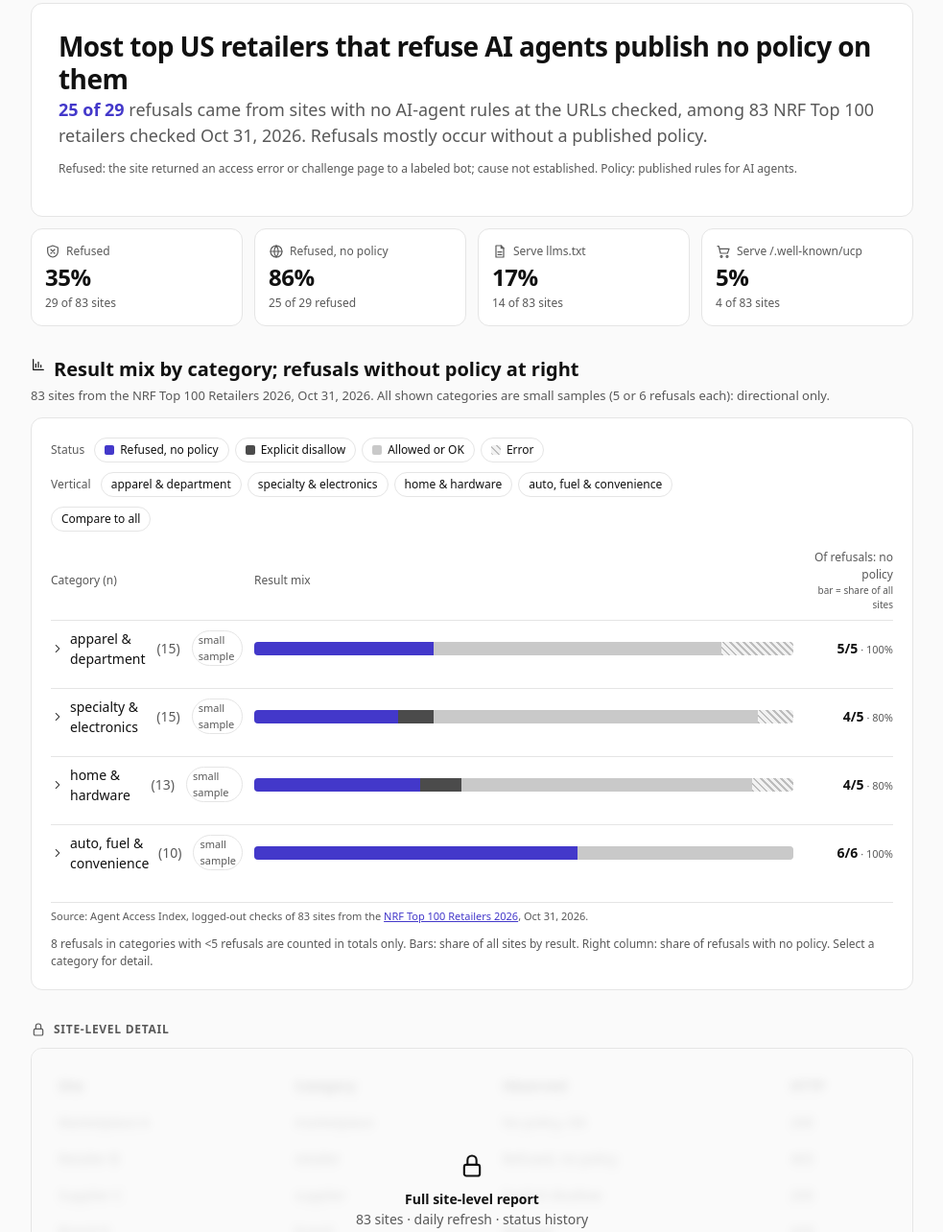
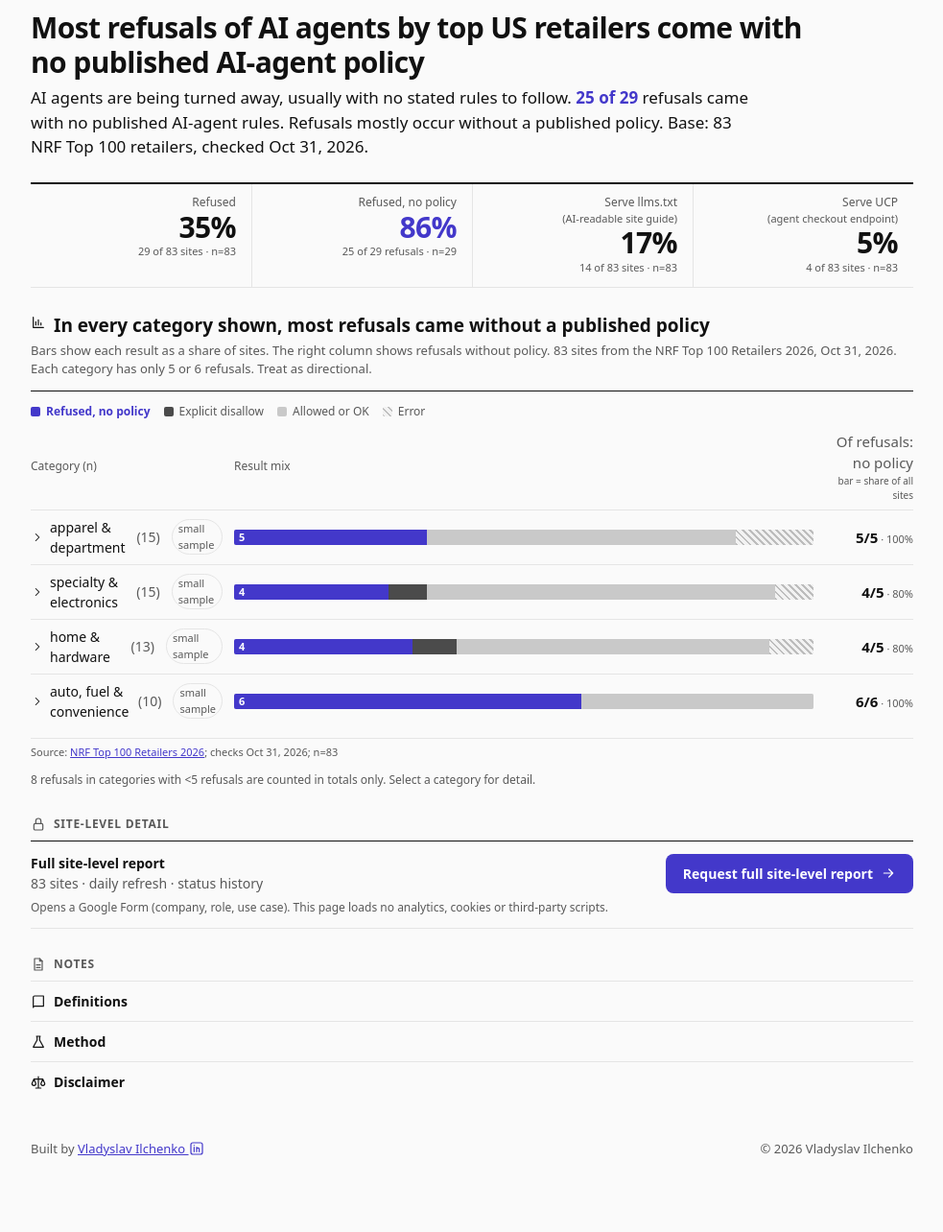
Before and after one commit to aIdvalor/agent-access-index-site, a plain HTML site: page index.html in a window 1280 px wide. Shown: the part 83-1367 px from the top of the page at 96% size, without its empty margins (148-1131 px from the left). Drawn offline with Linux system fonts and the light colour scheme.

Commit message:
Consulting-style polish: action title, flat KPI row with bases, direct labels, glosses, flattened sections

```diff
--- a/index.html
+++ b/index.html
@@ -68,7 +68,24 @@ footer{margin-top:40px;font-size:13px;color:var(--mut);display:flex;justify-cont
 @media(max-width:680px){.fbtn{display:inline-flex;margin-bottom:8px}.fbtn[aria-expanded=true]{background:var(--ink);color:#fff}#fv{display:none}#fv.open{display:flex}}
 @media(prefers-reduced-motion:reduce){*{transition:none!important}}
 @media(max-width:680px){.dgrid{grid-template-columns:1fr}}
-.badge{display:inline-block;margin-left:6px;padding:1px 6px;border:1px solid var(--line);border-radius:999px;font-size:11px;font-weight:500;color:var(--mut);vertical-align:1px}.mb{display:none}@media(max-width:680px){.dk{display:none}.mb{display:inline;cursor:help}}.spark[hidden]{display:none}</style></head><body>
+.badge{display:inline-block;margin-left:6px;padding:1px 6px;border:1px solid var(--line);border-radius:999px;font-size:11px;font-weight:500;color:var(--mut);vertical-align:1px}.mb{display:none}@media(max-width:680px){.dk{display:none}.mb{display:inline;cursor:help}}.spark[hidden]{display:none}
+body{font-variant-numeric:tabular-nums}
+.hero{border:0;background:none;padding:0;border-radius:0;margin-top:28px}
+.hero h1{font-size:30px;max-width:820px}.hero .sub{font-size:17px;max-width:760px;margin:6px 0 0;color:var(--ink)}
+.kpis{gap:0;margin-top:24px;border-top:2px solid var(--ink);border-bottom:1px solid var(--line)}
+.kpis .k{padding:10px 16px 12px 0;text-align:right}.kpis .k+.k{border-left:1px solid var(--line);padding-left:16px}
+.kpis .l{display:block;font-size:12px;color:var(--mut);text-align:right}.kpis .v{font-size:30px;font-weight:650;line-height:1.15;letter-spacing:-.02em}
+.kpis .hi .v{color:var(--acc)}.g{display:block;font-size:11px}.kpis .n{font-size:11px;color:var(--mut)}
+.flat{border-top:1px solid var(--ink);padding-top:6px}
+.key{font-size:12px;color:var(--mut);margin:6px 0 4px;display:flex;flex-wrap:wrap;gap:4px 14px;align-items:center}.key .sw{margin-right:-8px}.acc{color:var(--acc)}
+.row{padding:7px 0}.bar{border-radius:2px;height:16px}.bar span{position:relative}
+.bar span[data-l]::after{content:attr(data-l);position:absolute;left:5px;top:0;font-size:11px;line-height:16px;color:#fff;font-weight:600}
+.pct{font-size:15px}
+.cta{display:grid;grid-template-columns:1fr auto;gap:6px 16px;align-items:center;padding:12px 0;border-bottom:1px solid var(--line)}.cta #ctanote{grid-column:1/-1}
+details{border:0;border-top:1px solid var(--line);border-radius:0;background:none;padding:10px 0;margin:0}
+h2{margin:28px 0 8px}#cat{font-size:19px}
+@media(max-width:680px){.kpis{grid-template-columns:repeat(2,1fr)}.kpis .k:nth-child(3){border-left:0;padding-left:0}.kpis .k:nth-child(n+3){border-top:1px solid var(--line)}.hero h1{font-size:23px}.cta{grid-template-columns:1fr}}
+[hidden]{display:none!important}</style></head><body>
 <svg width="0" height="0" style="position:absolute" aria-hidden="true"><defs>
 <symbol id="i-bot" viewBox="0 0 24 24"><rect x="4" y="8" width="16" height="12" rx="3"/><path d="M12 4v4M9 13h.01M15 13h.01M9 17h6"/></symbol>
 <symbol id="i-cal" viewBox="0 0 24 24"><rect x="3" y="5" width="18" height="16" rx="2"/><path d="M16 3v4M8 3v4M3 10h18"/></symbol>
@@ -90,37 +107,32 @@ footer{margin-top:40px;font-size:13px;color:var(--mut);display:flex;justify-cont
 <span class="pill" id="upd"><svg class="ico" aria-hidden="true"><use href="#i-cal"/></svg><span></span></span></header>
 
 <section class="card hero" aria-labelledby="h1">
-<h1 id="h1">Most top US retailers that refuse AI agents publish no policy on them</h1>
+<h1 id="h1">Most refusals of AI agents by top US retailers come with no published AI-agent policy</h1>
 <div class="sub" id="hsub"></div>
-<p class="def mut">Refused: the site returned an access error or challenge page to a labeled bot; cause not established. Policy: published rules for AI agents.</p>
 </section>
 
 <div class="kpis" id="kpis"></div>
 <div class="card spark" hidden><div><div style="font-weight:600">Trend</div><div class="mut" style="font-size:12px">Daily series begins Oct 30, 2026.</div></div></div>
 
-<h2 id="cat"><svg class="ico" aria-hidden="true"><use href="#i-chart"/></svg><span id="ctitle">Result mix by category; refusals without policy at right</span></h2>
-<p class="sub" id="csub">83 sites from the NRF Top 100 Retailers 2026, Oct 31, 2026. All shown categories are small samples (5 or 6 refusals each): directional only.</p>
-<section class="card" aria-labelledby="cat">
-<div class="chips" id="fs" role="group" aria-label="Filter by status"><span class="lbl">Status</span></div>
-<button class="chip fbtn" id="fbtn" aria-expanded="false" aria-controls="fv">Filter</button>
-<div class="chips" id="fv" role="group" aria-label="Filter by vertical"><span class="lbl">Vertical</span></div>
-<div class="chips"><button class="chip" id="cmp" aria-pressed="false">Compare to all</button></div>
+<h2 id="cat"><svg class="ico" aria-hidden="true"><use href="#i-chart"/></svg><span id="ctitle">In every category shown, most refusals came without a published policy</span></h2>
+<p class="sub" id="csub">Bars show each result as a share of sites. The right column shows refusals without policy. 83 sites from the NRF Top 100 Retailers 2026, Oct 31, 2026. Each category has only 5 or 6 refusals. Treat as directional.</p>
+<section class="flat" aria-labelledby="cat">
+<p class="key"><span class="sw" style="background:var(--c-block)"></span><b class="acc">Refused, no policy</b> <span class="sw" style="background:var(--c-dis)"></span>Explicit disallow <span class="sw" style="background:var(--c-ok)"></span>Allowed or OK <span class="sw hatch"></span>Error</p>
+<div class="chips" hidden id="fs" role="group" aria-label="Filter by status"><span class="lbl">Status</span></div>
+<button class="chip fbtn" hidden id="fbtn" aria-expanded="false" aria-controls="fv">Filter</button>
+<div class="chips" hidden id="fv" role="group" aria-label="Filter by vertical"><span class="lbl">Vertical</span></div>
+<div class="chips" hidden><button class="chip" id="cmp" aria-pressed="false">Compare to all</button></div>
 <div id="chart" role="table" aria-label="Result mix by category; refusals without policy at right"></div>
-<p class="src" id="srcline">Source: Agent Access Index, logged-out checks of 83 sites from the <a href="https://nrf.com/research-insights/top-retailers/top-100-retailers/top-100-retailers-2026-list" rel="noopener">NRF Top 100 Retailers 2026</a>, Oct 31, 2026.</p>
-<p class="mut" style="font-size:12px;margin:12px 0 0">8 refusals in categories with &lt;5 refusals are counted in totals only. Bars: share of all sites by result. Right column: share of refusals with no policy. Select a category for detail.</p>
+<p class="src" id="srcline">Source: <a href="https://nrf.com/research-insights/top-retailers/top-100-retailers/top-100-retailers-2026-list" rel="noopener">NRF Top 100 Retailers 2026</a>; checks Oct 31, 2026; n=83</p>
+<p class="mut" style="font-size:12px;margin:12px 0 0">8 refusals in categories with &lt;5 refusals are counted in totals only. Select a category for detail.</p>
 </section>
 
 <h2 id="lk"><svg class="ico" aria-hidden="true"><use href="#i-lock"/></svg>Site-level detail</h2>
-<section class="card lock" aria-labelledby="lk">
-<table aria-hidden="true"><thead><tr><th>Site</th><th>Category</th><th>Observed</th><th>HTTP</th></tr></thead><tbody id="fake"></tbody></table>
-<div class="over"><svg class="ico" aria-hidden="true"><use href="#i-lock"/></svg>
-<div><b>Full site-level report</b><br><span class="mut">83 sites · daily refresh · status history</span></div>
-<a class="btn" id="cta" href="https://docs.google.com/forms/d/e/1FAIpQLScYukIjtdoUHKAbPR_PF6Rcn-_-QXFUb2s7fFT-fSTxp5CREQ/viewform?usp=header" rel="noopener">Request full site-level report<svg class="ico" aria-hidden="true"><use href="#i-arrow"/></svg></a>
-<span class="mut" style="font-size:12px" id="ctanote">Opens a Google Form (company, role, use case). This page loads no analytics, cookies or third-party scripts.</span></div>
-</section>
+<section class="flat cta" aria-labelledby="lk"><div><b>Full site-level report</b><br><span class="mut">83 sites · daily refresh · status history</span></div><a class="btn" id="cta" href="https://docs.google.com/forms/d/e/1FAIpQLScYukIjtdoUHKAbPR_PF6Rcn-_-QXFUb2s7fFT-fSTxp5CREQ/viewform?usp=header" rel="noopener">Request full site-level report<svg class="ico" aria-hidden="true"><use href="#i-arrow"/></svg></a><span class="mut" style="font-size:12px" id="ctanote">Opens a Google Form (company, role, use case). This page loads no analytics, cookies or third-party scripts.</span></section>
 
 <h2><svg class="ico" aria-hidden="true"><use href="#i-file"/></svg>Notes</h2>
 <details id="d-def"><summary><svg class="ico" aria-hidden="true"><use href="#i-book"/></svg>Definitions</summary><ul>
+<li><b>Refused</b>: the site returned an access error or challenge page to a labeled bot; cause not established. <b>Policy</b>: published rules for AI agents.</li>
 <li><b>Explicit disallow</b>: robots.txt has Disallow groups for AI agents or crawlers (or <code>*</code>).</li>
 <li><b>Allowed or OK</b>: AI user agents named and allowed, or no policy and the fetch succeeded.</li>
 <li><b>Refused, no policy</b>: no published AI-agent rules, and the site returned an access error or challenge page. Cause not established.</li>
@@ -142,12 +154,12 @@ const G=[["block","Refused, no policy","var(--c-block)",b=>b.no_policy_blocked||
 ["mix","Refused or error (n<5)","var(--c-err)",b=>b.no_policy_blocked_or_error||0,"hatch"]];
 const d=new Date(D.run_date+"T12:00:00Z");
 $("upd").lastElementChild.textContent=`Updated ${d.toLocaleDateString("en-US",{month:"short",day:"numeric",year:"numeric",timeZone:"UTC"})} · daily`;
-$("hsub").innerHTML=`<b>${T.blocked_no_policy} of ${T.blocked}</b> refusals came from sites with no AI-agent rules at the URLs checked, among 83 NRF Top 100 retailers checked Oct 31, 2026. Refusals mostly occur without a published policy.`;
-const kp=[["i-shield","Refused",pc(T.blocked,T.n),`${T.blocked} of ${T.n} sites`],
-["i-globe","Refused, no policy",pc(T.blocked_no_policy,T.blocked),`${T.blocked_no_policy} of ${T.blocked} refused`],
-["i-file","Serve llms.txt",pc(T.llms_txt,T.n),`${T.llms_txt} of ${T.n} sites`],
-["i-cart","Serve /.well-known/ucp",pc(T.ucp,T.n),`${T.ucp} of ${T.n} sites`]];
-$("kpis").innerHTML=kp.map(([i,l,v,s])=>`<div class="card"><div class="l"><svg class="ico" aria-hidden="true"><use href="#${i}"/></svg>${l}</div><div class="v">${v}</div><div class="mut" style="font-size:12px">${s}</div></div>`).join("");
+$("hsub").innerHTML=`AI agents are being turned away, usually with no stated rules to follow. <b>${T.blocked_no_policy} of ${T.blocked}</b> refusals came with no published AI-agent rules. Refusals mostly occur without a published policy. Base: 83 NRF Top 100 retailers, checked Oct 31, 2026.`;
+const kp=[["Refused",pc(T.blocked,T.n),`${T.blocked} of ${T.n} sites`,`n=${T.n}`],
+["Refused, no policy",pc(T.blocked_no_policy,T.blocked),`${T.blocked_no_policy} of ${T.blocked} refusals`,`n=${T.blocked}`],
+["Serve llms.txt <span class=\"g\">(AI-readable site guide)</span>",pc(T.llms_txt,T.n),`${T.llms_txt} of ${T.n} sites`,`n=${T.n}`],
+["Serve UCP <span class=\"g\">(agent checkout endpoint)</span>",pc(T.ucp,T.n),`${T.ucp} of ${T.n} sites`,`n=${T.n}`]];
+$("kpis").innerHTML=kp.map(([l,v,s,n],i)=>`<div class="k${i===1?" hi":""}"><div class="l">${l}</div><div class="v">${v}</div><div class="n">${s} · ${n}</div></div>`).join("");
 const DEF={block:"No published AI-agent rules, and the site returned an access error or challenge page. Cause not established.",
 dis:"robots.txt has Disallow groups for AI agents or crawlers (or *).",ok:"AI agents named and allowed, or no policy and the fetch succeeded.",
 err:"Timeout or network error. Recorded as an error, not a refusal.",mix:"Refused and error are combined because there were fewer than 5 refusals."};
@@ -162,7 +174,7 @@ $("fs").innerHTML='<span class="lbl">Status</span>'+used.map(g=>`<button class="
 $("fv").innerHTML='<span class="lbl">Vertical</span>'+SHOWN.map(c=>`<button class="chip" data-v="${esc(c.category)}" aria-pressed="${st.v.includes(c.category)}">${esc(c.category)}</button>`).join("");
 $("cmp").setAttribute("aria-pressed",st.cmp)}
 function seg(g,v,c,id){const p=Math.round(100*v/c.n),lab=`${g[1]}: ${v} of ${c.n} (${p}%)`;
-return `<span tabindex="0" class="${g[4]} ${st.s&&st.s!==g[0]?"dim":""}" style="width:${100*v/c.n}%;background:${g[2]}" aria-label="${esc(c.category)}, ${lab}" data-tip="<b>${esc(lab)}</b><br>${DEF[g[0]]}"></span>`}
+return `<span tabindex="0" class="${g[4]} ${st.s&&st.s!==g[0]?"dim":""}" style="width:${100*v/c.n}%;background:${g[2]}"${g[0]==="block"?` data-l="${v}"`:""} aria-label="${esc(c.category)}, ${lab}" data-tip="<b>${esc(lab)}</b><br>${DEF[g[0]]}"></span>`}
 function share(c){return c.blocked_suppressed?`<span class="pct na" role="cell" title="Fewer than 5 refusals">n&lt;5</span>`:`<span class="pct" role="cell">${c.blocked_no_policy}/${c.blocked}<span class="mut" style="font-weight:400;font-size:11px"> · ${c.blocked_no_policy_pct}%</span></span>`}
 function sowhat(c){if(c.blocked_suppressed)return"Fewer than 5 refusals; not compared.";const p=c.blocked_no_policy_pct,t=T.blocked_no_policy_pct;
 return p>t?`${p}% of refusals had no policy, vs ${t}% overall.`:p===t?`In line with overall (${p}%).`:`${p}% of refusals had no policy, vs ${t}% overall; policies are more common here.`}
@@ -170,7 +182,7 @@ function drawer(c){const b=c.buckets,P=(v,n)=>`${v} of ${n} (${Math.round(100*v/
 return `<div><p class="so">${sowhat(c)}</p><div class="dgrid">
 <div><h3>Result mix</h3><ul>${used.map(g=>[g,g[3](b)]).filter(x=>x[1]).map(([g,v])=>`<li>${g[1]}: ${P(v,c.n)}${g[0]==="mix"?"":cmp(v,c.n,g[3](T.buckets))}</li>`).join("")}</ul></div>
 <div><h3>robots.txt</h3><ul><li>Disallow for agents (or *): ${b.disallow_agents}</li><li>Disallow for training crawlers only: ${b.disallow_training_only}</li><li>Named agents allowed: ${b.named_allowed}</li></ul></div>
-<div><h3>Agent signals</h3><ul><li>llms.txt: ${P(c.llms_txt,c.n)}${cmp(c.llms_txt,c.n,T.llms_txt)}</li><li>/.well-known/ucp: ${P(c.ucp,c.n)}${cmp(c.ucp,c.n,T.ucp)}</li></ul></div></div></div>`}
+<div><h3>Agent signals</h3><ul><li>llms.txt (AI-readable site guide): ${P(c.llms_txt,c.n)}${cmp(c.llms_txt,c.n,T.llms_txt)}</li><li>UCP (agent checkout endpoint): ${P(c.ucp,c.n)}${cmp(c.ucp,c.n,T.ucp)}</li></ul></div></div></div>`}
 function row(c,id,ref){const parts=used.map(g=>[g,g[3](c.buckets)]).filter(x=>x[1]),open=st.open===c.category&&!ref;
 const name=ref?`<span role="rowheader"><b>All sites</b> <span class="mut">(${c.n})</span></span>`:`<span role="rowheader"><button class="rowbtn" aria-expanded="${open}" aria-controls="dr${id}" data-c="${esc(c.category)}"><svg class="ico chev" aria-hidden="true"><use href="#i-chev"/></svg>${esc(c.category)} <span class="mut">(${c.n})</span>${c.small_sample||c.blocked<10?'<span class="badge" title="Small sample (few refusals or n under 15): directional only">small sample</span>':""}</button></span>`;
 return `<div class="row ${ref?"ref":""}" role="row">${name}<div class="bar" role="cell">${parts.map(([g,v])=>seg(g,v,c,id)).join("")}</div>${share(c)}${ref?"":`<div class="drawer ${open?"open":""}" id="dr${id}" role="region" aria-label="${esc(c.category)} breakdown" ${open?"":"hidden"}>${drawer(c)}</div>`}</div>`}
@@ -195,6 +207,4 @@ document.addEventListener("keydown",e=>{if(MOB.matches&&(e.key==="Enter"||e.key=
 $("fbtn").addEventListener("click",()=>{const o=$("fbtn").getAttribute("aria-expanded")!=="true";$("fbtn").setAttribute("aria-expanded",o);$("fv").classList.toggle("open",o)});
 document.addEventListener("keydown",e=>{if(e.key==="Escape")hide()});let shownAt=0;addEventListener("scroll",()=>{if(Date.now()-shownAt>400)hide()},{passive:true});
 addEventListener("hashchange",()=>{readHash();render()});readHash();render();
-const cats=["Marketplace","Retailer","Supplier","Brand","Grocer","Travel"],obs=["No policy, OK","Refused, no policy","Explicit disallow","Allowed"],hs=[200,403,200,429];
-$("fake").innerHTML=Array.from({length:8},(_,i)=>`<tr><td>${cats[i%6]} ${"ABCDEFGH"[i]}</td><td>${cats[i%6].toLowerCase()}</td><td>${obs[i%4]}</td><td>${hs[i%4]}</td></tr>`).join("");
 </script></body></html>
```
